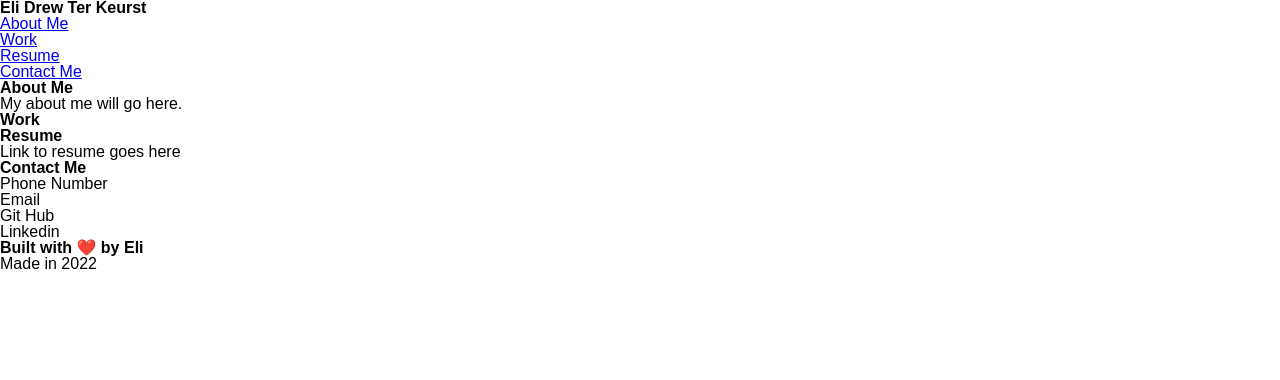
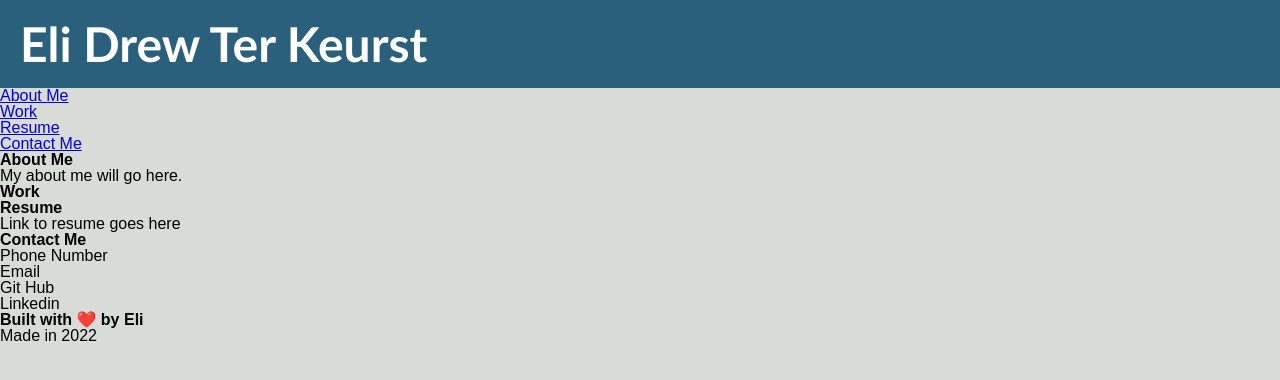
Before and after one commit to crystal-coding-time/Personal-Portfolio, a plain HTML site: page index.html in a window 1280 px wide. Drawn offline with Linux system fonts and the light colour scheme.

Commit message:
Began building CSS

```diff
--- a/assets/css/style.css
+++ b/assets/css/style.css
@@ -1,3 +1,19 @@
 .root {
 
 }
+
+body {
+    background-color: #d9dcd6;
+}
+
+header {
+    padding: 20px;
+    font-family: 'Trebuchet MS', 'Lucida Sans Unicode', 'Lucida Grande', 'Lucida Sans', Arial, sans-serif;
+    background-color: #2a607c;
+    color: #ffffff;
+}
+
+header h1 {
+    display:inline-block;
+    font-size: 48px;
+}
--- a/index.html
+++ b/index.html
@@ -10,7 +10,7 @@
 </head>
 <body>
     <header>
-        <H1>Eli Drew Ter Keurst</H1>
+        <h1>Eli Drew Ter Keurst</h1>
     </header>
     <nav>
        <ul>
```
